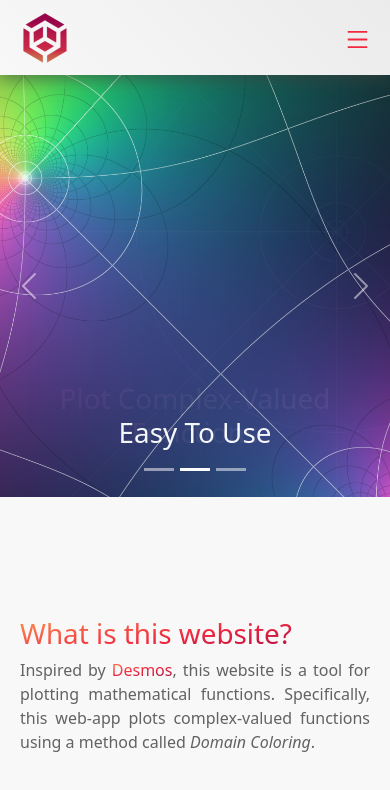
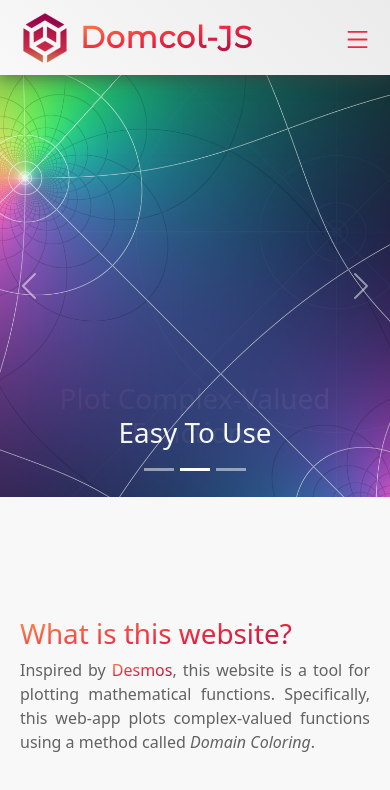
Before and after one commit to MarioDiCaprio/domcol-js, a Next.js app: page / in a window 390 px wide. Shown: the top 790 px of the page. Built offline with nearby package versions, Linux system fonts and the light colour scheme.

Commit message:
Added navbar title on small screens

```diff
--- a/components/Base/Navbar/Navbar.tsx
+++ b/components/Base/Navbar/Navbar.tsx
@@ -87,8 +87,13 @@ const Navbar: React.FC = () => {
         return (
             <div className={styles.context}>
 
-                <div className={styles.logoWrapper}>
-                    <img src="/logo100.png" alt="" />
+                <div className={styles.titleWrapper}>
+                    <div className={styles.logoWrapper}>
+                        <img src="/logo100.png" alt="" />
+                    </div>
+                    <span className={styles.title}>
+                    Domcol-JS
+                </span>
                 </div>
 
                 <AnimatePresence>
```
